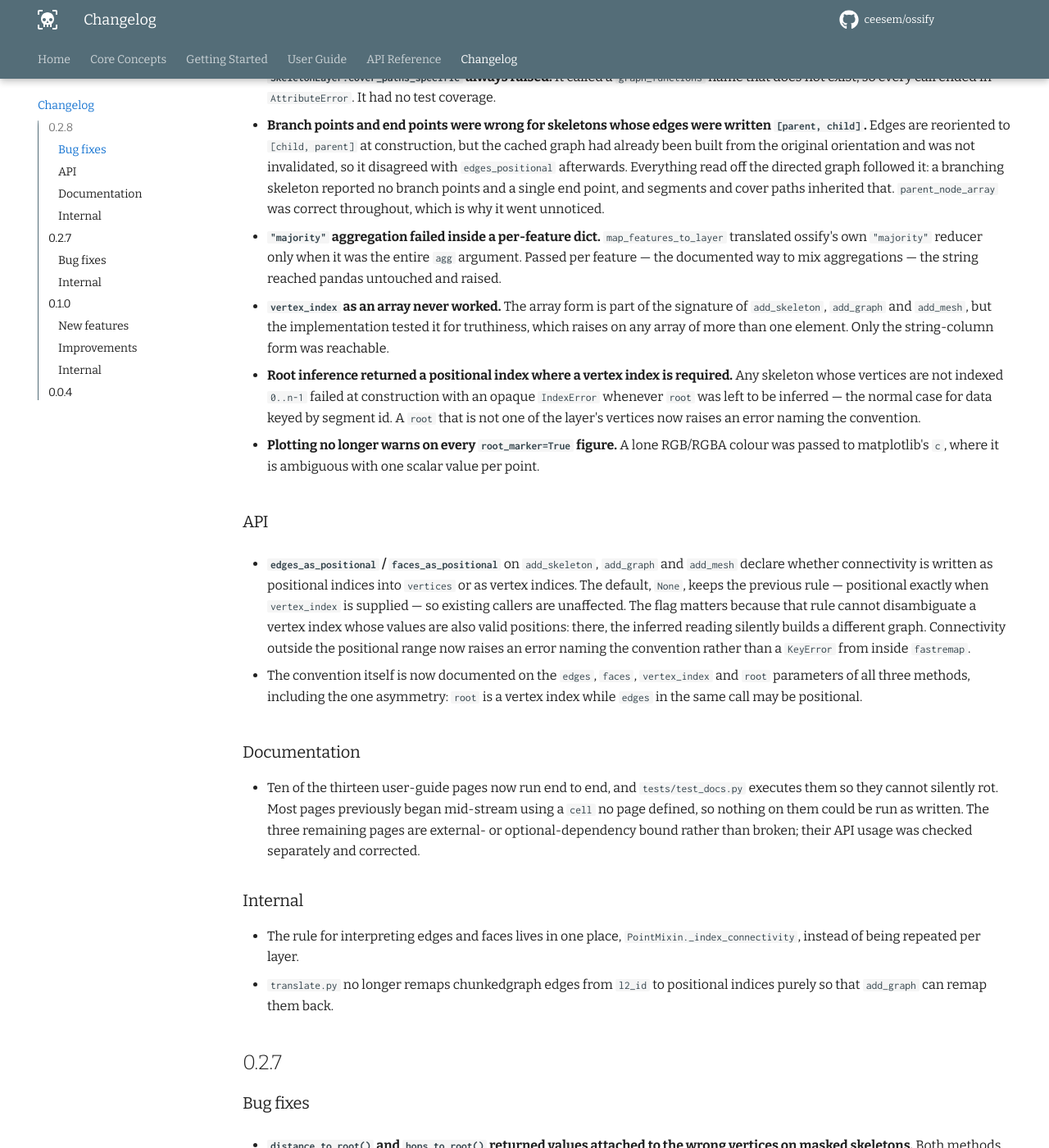
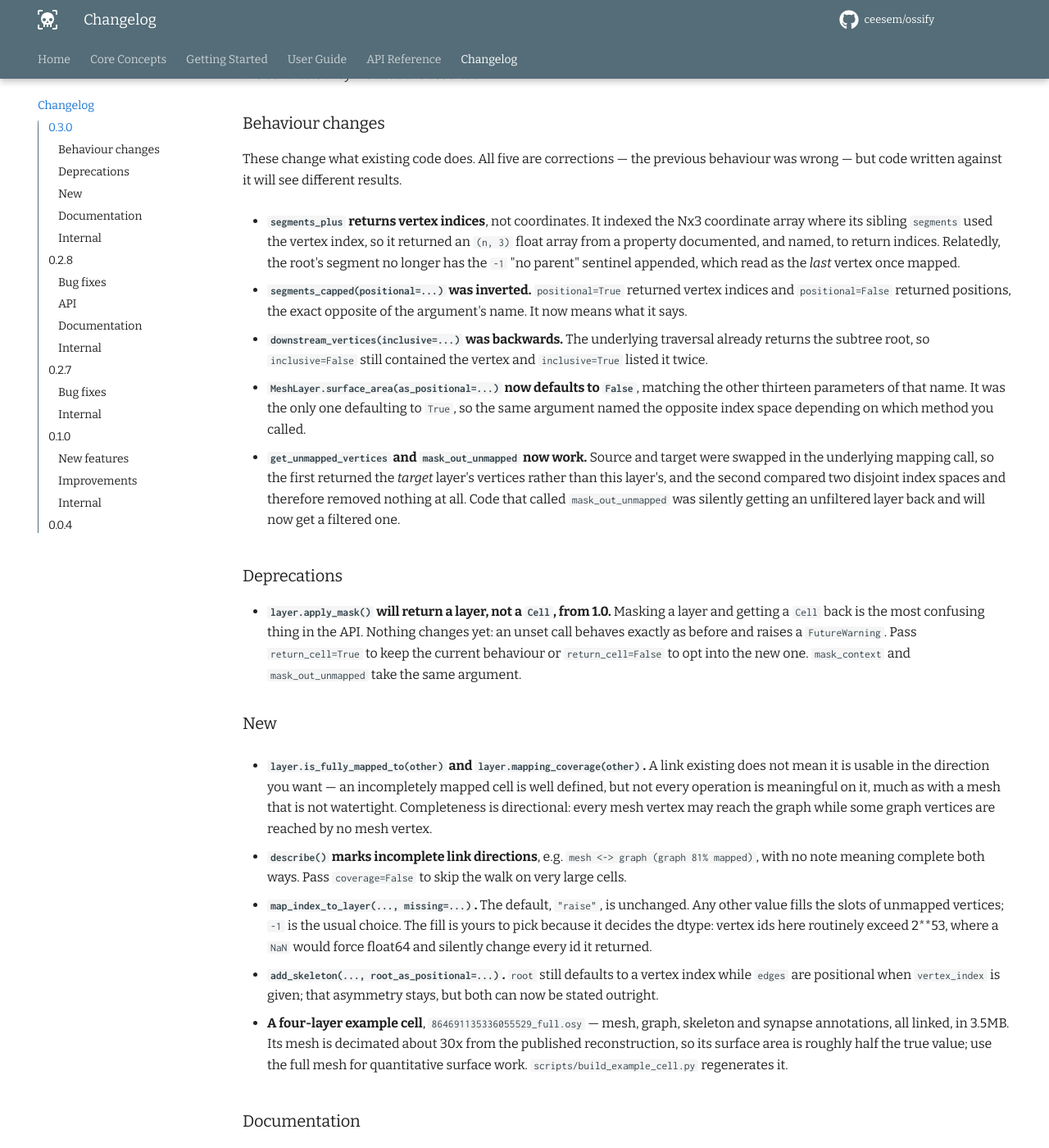
Before and after one commit to ceesem/ossify, an MkDocs documentation site: the page built from docs/changelog.md, in a window 1280 px wide and 1400 px high, scrolled down 252 px. Shown: the whole window at 82% size. Built offline with MkDocs 1.6.1 and Material for MkDocs 9.7.7, drawn with Linux system fonts in a browser that asks for light colours; comment, search, counter and statistics services are not loaded; some of the changed text lies outside the part shown.

Commit message:
Changelog for 0.3.0
Co-Authored-By: Claude Opus 5 (1M context) <noreply@anthropic.com>

```diff
--- a/docs/changelog.md
+++ b/docs/changelog.md
@@ -1,4 +1,98 @@
 # Changelog
+
+## 0.3.0
+
+Most of this release comes from executing the API rather than reading it:
+roughly 40% of the public members on `Cell` and the four layer classes had
+never been called by a test, and that is where the bugs were. Every public
+member is now exercised, and the contracts they violated are asserted.
+
+### Behaviour changes
+
+These change what existing code does. All five are corrections — the previous
+behaviour was wrong — but code written against it will see different results.
+
+- **`segments_plus` returns vertex indices**, not coordinates. It indexed the
+  Nx3 coordinate array where its sibling `segments` used the vertex index, so
+  it returned an `(n, 3)` float array from a property documented, and named,
+  to return indices. Relatedly, the root's segment no longer has the `-1`
+  "no parent" sentinel appended, which read as the *last* vertex once mapped.
+
+- **`segments_capped(positional=...)` was inverted.** `positional=True`
+  returned vertex indices and `positional=False` returned positions, the exact
+  opposite of the argument's name. It now means what it says.
+
+- **`downstream_vertices(inclusive=...)` was backwards.** The underlying
+  traversal already returns the subtree root, so `inclusive=False` still
+  contained the vertex and `inclusive=True` listed it twice.
+
+- **`MeshLayer.surface_area(as_positional=...)` now defaults to `False`**,
+  matching the other thirteen parameters of that name. It was the only one
+  defaulting to `True`, so the same argument named the opposite index space
+  depending on which method you called.
+
+- **`get_unmapped_vertices` and `mask_out_unmapped` now work.** Source and
+  target were swapped in the underlying mapping call, so the first returned
+  the *target* layer's vertices rather than this layer's, and the second
+  compared two disjoint index spaces and therefore removed nothing at all.
+  Code that called `mask_out_unmapped` was silently getting an unfiltered
+  layer back and will now get a filtered one.
+
+### Deprecations
+
+- **`layer.apply_mask()` will return a layer, not a `Cell`, from 1.0.**
+  Masking a layer and getting a `Cell` back is the most confusing thing in the
+  API. Nothing changes yet: an unset call behaves exactly as before and raises
+  a `FutureWarning`. Pass `return_cell=True` to keep the current behaviour or
+  `return_cell=False` to opt into the new one. `mask_context` and
+  `mask_out_unmapped` take the same argument.
+
+### New
+
+- **`layer.is_fully_mapped_to(other)` and `layer.mapping_coverage(other)`.**
+  A link existing does not mean it is usable in the direction you want — an
+  incompletely mapped cell is well defined, but not every operation is
+  meaningful on it, much as with a mesh that is not watertight. Completeness
+  is directional: every mesh vertex may reach the graph while some graph
+  vertices are reached by no mesh vertex.
+
+- **`describe()` marks incomplete link directions**, e.g.
+  `mesh <-> graph (graph 81% mapped)`, with no note meaning complete both
+  ways. Pass `coverage=False` to skip the walk on very large cells.
+
+- **`map_index_to_layer(..., missing=...)`.** The default, `"raise"`, is
+  unchanged. Any other value fills the slots of unmapped vertices; `-1` is the
+  usual choice. The fill is yours to pick because it decides the dtype: vertex
+  ids here routinely exceed 2**53, where a `NaN` would force float64 and
+  silently change every id it returned.
+
+- **`add_skeleton(..., root_as_positional=...)`.** `root` still defaults to a
+  vertex index while `edges` are positional when `vertex_index` is given; that
+  asymmetry stays, but both can now be stated outright.
+
+- **A four-layer example cell**, `864691135336055529_full.osy` — mesh, graph,
+  skeleton and synapse annotations, all linked, in 3.5MB. Its mesh is
+  decimated about 30x from the published reconstruction, so its surface area
+  is roughly half the true value; use the full mesh for quantitative surface
+  work. `scripts/build_example_cell.py` regenerates it.
+
+### Documentation
+
+- The linking guide gains a section on mapping completeness, including a table
+  of what each mapping operation does when vertices are unmapped.
+- The mesh guide now works on a real neuron rather than a tetrahedron.
+
+### Internal
+
+- `tests/test_api_surface.py` asserts the contracts the above bugs violated:
+  an `X`/`X_positional` pair must describe the same vertices, a positional
+  result must be usable to index the layer's arrays, an index result must come
+  from `vertex_index`, and a per-vertex array must have one entry per vertex.
+  It also touches every public property and calls every zero-argument public
+  method.
+- `describe()` evaluated `.faces` and `.edges` twice per call site, and each
+  access remaps the whole facet array. On a cell with 2.6M mesh vertices that
+  was 82% of its runtime.
 
 ## 0.2.8
 
```
